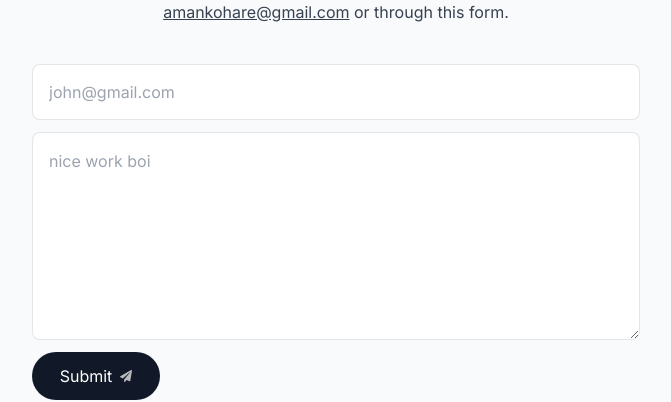
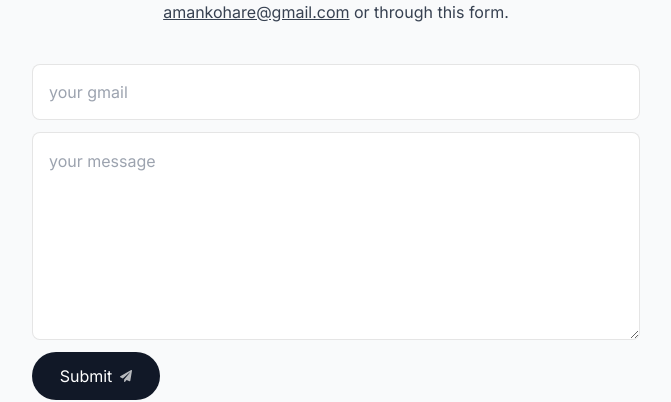
Before and after one commit to Amankohare0514/Portfolio-Main-2023, a Next.js app: page / in a window 1280 px wide. Shown: the part 3923-4325 px from the top of the page, without its empty margins (304-975 px from the left). Built offline with nearby package versions, Linux system fonts and the light colour scheme.

Commit message:
form update

```diff
--- a/components/contact.tsx
+++ b/components/contact.tsx
@@ -58,12 +58,12 @@ export default function Contact() {
           type="email"
           required
           maxLength={500}
-          placeholder="john@gmail.com"
+          placeholder="your gmail"
         />
         <textarea
           className="h-52 my-3 rounded-lg borderBlack p-4 dark:bg-white dark:bg-opacity-80 dark:focus:bg-opacity-100 transition-all dark:outline-none"
           name="message"
-          placeholder="nice work boi"
+          placeholder="your message"
           required
           maxLength={5000}
         />
```
